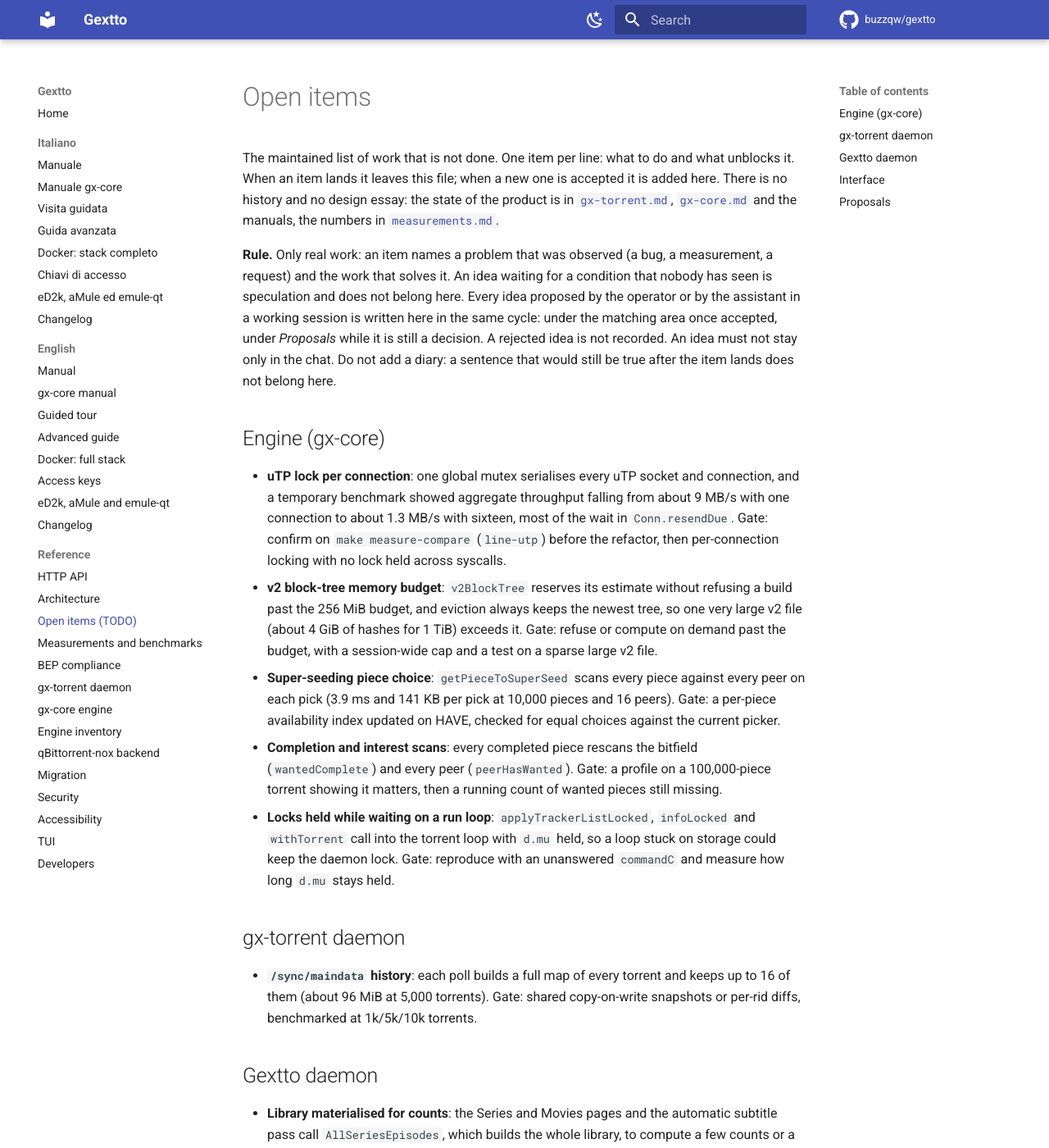
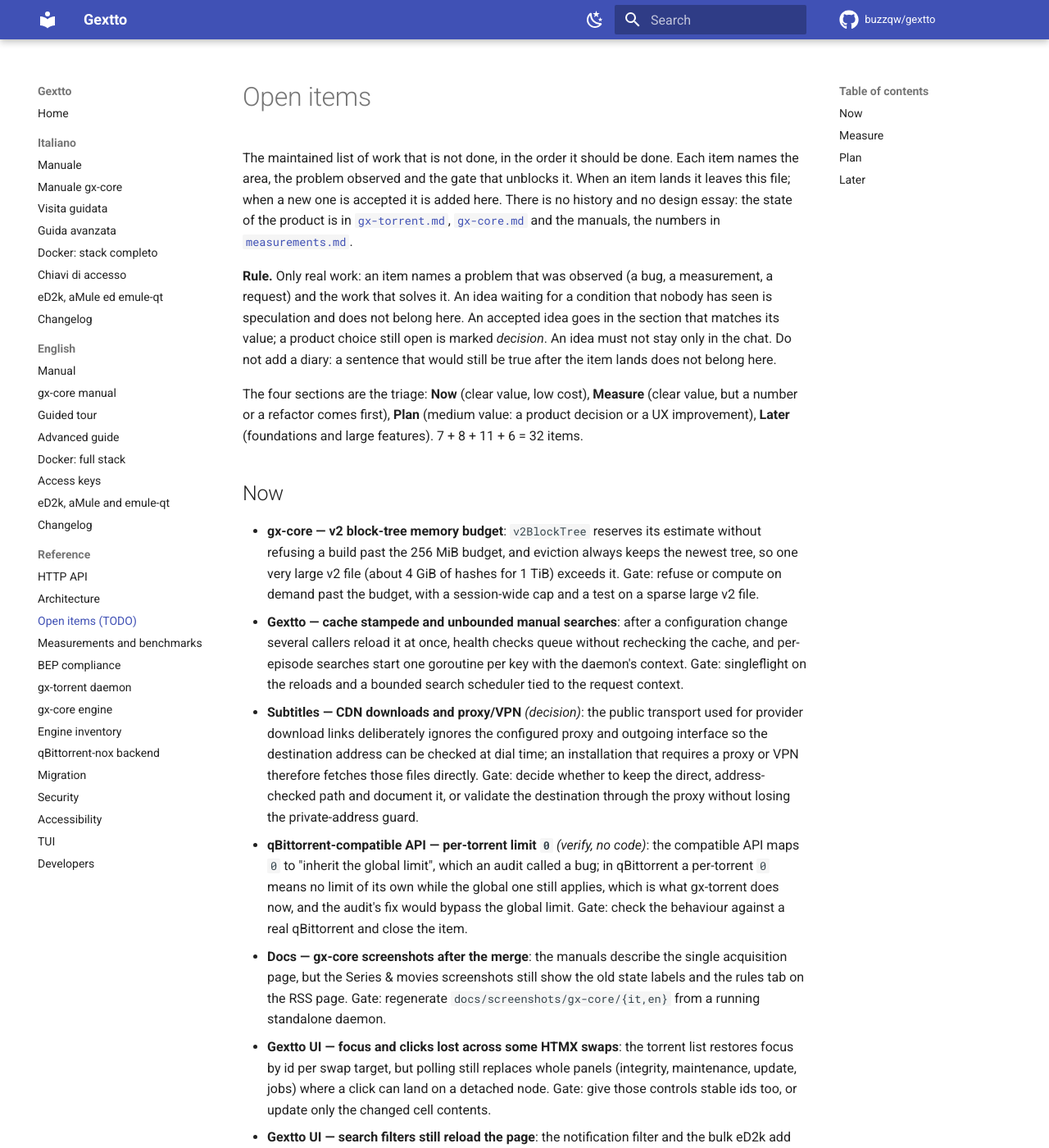
Before and after one commit to buzzqw/gextto, an MkDocs documentation site: the page built from docs/todo.md, in a window 1280 px wide and 1400 px high. Shown: the whole window at 82% size. Built offline with MkDocs 1.6.1 and Material for MkDocs 9.7.7, drawn with Linux system fonts in a browser that asks for light colours; comment, search, counter and statistics services are not loaded; some of the changed text lies outside the part shown.

Commit message:
docs: order the open items by value
The todo list is now grouped into Now, Measure, Plan and Later, with the area at the start of every item and the same what-to-do/gate shape. The rule in AGENTS.md and the document index describe the new order.

```diff
--- a/docs/todo.md
+++ b/docs/todo.md
@@ -1,94 +1,65 @@
 # Open items
 
-The maintained list of work that is not done. One item per line: what to do and what
-unblocks it. When an item lands it leaves this file; when a new one is accepted it is
-added here. There is no history and no design essay: the state of the product is in
-[`gx-torrent.md`](gx-torrent.md), [`gx-core.md`](gx-core.md) and the manuals, the numbers
-in [`measurements.md`](measurements.md).
+The maintained list of work that is not done, in the order it should be done.
+Each item names the area, the problem observed and the gate that unblocks it.
+When an item lands it leaves this file; when a new one is accepted it is added
+here. There is no history and no design essay: the state of the product is in
+[`gx-torrent.md`](gx-torrent.md), [`gx-core.md`](gx-core.md) and the manuals, the
+numbers in [`measurements.md`](measurements.md).
 
-**Rule.** Only real work: an item names a problem that was observed (a bug, a measurement,
-a request) and the work that solves it. An idea waiting for a condition that nobody has
-seen is speculation and does not belong here. Every idea proposed by the operator or by the
-assistant in a working session is written here in the same cycle: under the matching area
-once accepted, under *Proposals* while it is still a decision. A rejected idea is not
-recorded. An idea must not stay only in the chat. Do not add a diary: a sentence that would
-still be true after the item lands does not belong here.
+**Rule.** Only real work: an item names a problem that was observed (a bug, a
+measurement, a request) and the work that solves it. An idea waiting for a
+condition that nobody has seen is speculation and does not belong here. An
+accepted idea goes in the section that matches its value; a product choice still
+open is marked *decision*. An idea must not stay only in the chat. Do not add a
+diary: a sentence that would still be true after the item lands does not belong
+here.
 
-## Engine (gx-core)
+The four sections are the triage: **Now** (clear value, low cost), **Measure**
+(clear value, but a number or a refactor comes first), **Plan** (medium value: a
+product decision or a UX improvement), **Later** (foundations and large
+features). 7 + 8 + 11 + 6 = 32 items.
 
-- **uTP lock per connection**: one global mutex serialises every uTP socket and connection, and a temporary benchmark showed aggregate throughput falling from about 9 MB/s with one connection to about 1.3 MB/s with sixteen, most of the wait in `Conn.resendDue`. Gate: confirm on `make measure-compare` (`line-utp`) before the refactor, then per-connection locking with no lock held across syscalls.
-- **v2 block-tree memory budget**: `v2BlockTree` reserves its estimate without refusing a build past the 256 MiB budget, and eviction always keeps the newest tree, so one very large v2 file (about 4 GiB of hashes for 1 TiB) exceeds it. Gate: refuse or compute on demand past the budget, with a session-wide cap and a test on a sparse large v2 file.
-- **Super-seeding piece choice**: `getPieceToSuperSeed` scans every piece against every peer on each pick (3.9 ms and 141 KB per pick at 10,000 pieces and 16 peers). Gate: a per-piece availability index updated on HAVE, checked for equal choices against the current picker.
-- **Completion and interest scans**: every completed piece rescans the bitfield (`wantedComplete`) and every peer (`peerHasWanted`). Gate: a profile on a 100,000-piece torrent showing it matters, then a running count of wanted pieces still missing.
-- **Locks held while waiting on a run loop**: `applyTrackerListLocked`, `infoLocked` and `withTorrent` call into the torrent loop with `d.mu` held, so a loop stuck on storage could keep the daemon lock. Gate: reproduce with an unanswered `commandC` and measure how long `d.mu` stays held.
+## Now
 
-## gx-torrent daemon
+- **gx-core — v2 block-tree memory budget**: `v2BlockTree` reserves its estimate without refusing a build past the 256 MiB budget, and eviction always keeps the newest tree, so one very large v2 file (about 4 GiB of hashes for 1 TiB) exceeds it. Gate: refuse or compute on demand past the budget, with a session-wide cap and a test on a sparse large v2 file.
+- **Gextto — cache stampede and unbounded manual searches**: after a configuration change several callers reload it at once, health checks queue without rechecking the cache, and per-episode searches start one goroutine per key with the daemon's context. Gate: singleflight on the reloads and a bounded search scheduler tied to the request context.
+- **Subtitles — CDN downloads and proxy/VPN** *(decision)*: the public transport used for provider download links deliberately ignores the configured proxy and outgoing interface so the destination address can be checked at dial time; an installation that requires a proxy or VPN therefore fetches those files directly. Gate: decide whether to keep the direct, address-checked path and document it, or validate the destination through the proxy without losing the private-address guard.
+- **qBittorrent-compatible API — per-torrent limit `0`** *(verify, no code)*: the compatible API maps `0` to "inherit the global limit", which an audit called a bug; in qBittorrent a per-torrent `0` means no limit of its own while the global one still applies, which is what gx-torrent does now, and the audit's fix would bypass the global limit. Gate: check the behaviour against a real qBittorrent and close the item.
+- **Docs — gx-core screenshots after the merge**: the manuals describe the single acquisition page, but the Series & movies screenshots still show the old state labels and the rules tab on the RSS page. Gate: regenerate `docs/screenshots/gx-core/{it,en}` from a running standalone daemon.
+- **Gextto UI — focus and clicks lost across some HTMX swaps**: the torrent list restores focus by id per swap target, but polling still replaces whole panels (integrity, maintenance, update, jobs) where a click can land on a detached node. Gate: give those controls stable ids too, or update only the changed cell contents.
+- **Gextto UI — search filters still reload the page**: the notification filter and the bulk eD2k add still use a full redirect, so a keyboard user starts again from the top. Gate: convert those endpoints to in-place HTMX swaps or restore focus from the URL.
 
-- **`/sync/maindata` history**: each poll builds a full map of every torrent and keeps up to 16 of them (about 96 MiB at 5,000 torrents). Gate: shared copy-on-write snapshots or per-rid diffs, benchmarked at 1k/5k/10k torrents.
+## Measure
 
-## Gextto daemon
+- **gx-core — uTP lock per connection**: one global mutex serialises every uTP socket and connection, and a temporary benchmark showed aggregate throughput falling from about 9 MB/s with one connection to about 1.3 MB/s with sixteen, most of the wait in `Conn.resendDue`. Gate: confirm on `make measure-compare` (`line-utp`) before the refactor, then per-connection locking with no lock held across syscalls.
+- **gx-torrent daemon — locks held while waiting on a run loop**: `applyTrackerListLocked`, `infoLocked` and `withTorrent` call into the torrent loop with `d.mu` held, so a loop stuck on storage could keep the daemon lock. Gate: reproduce with an unanswered `commandC`, measure how long `d.mu` stays held, then release it around the engine call.
+- **Gextto — library materialised for counts**: the Series and Movies pages and the automatic subtitle pass call `AllSeriesEpisodes`, which builds the whole library, to compute a few counts or a short target list; the movie page also matches every monitored film against every copy. Gate: aggregate SQL queries and a title index, measured on 50k episodes.
+- **Gextto — matching and parsing done twice per cycle**: `RecordSeenBatch` scores every release against every title, the cycle then matches the candidates again, and gap filling parses the same listings once per episode. Gate: carry match and score on the release and group gaps by season, with a count of `ParseQuality` calls per cycle.
+- **Gextto — archive and MediaInfo reads before the limit**: `MediaInfoBackfillTargets` loads every missing row before applying its limit, content filters with an empty query scan the whole archive, `BrowsePage` parses every row. Gate: paginated queries and a light list DTO, measured on 100k archive rows.
+- **Gextto — single series and calendar doing global work**: `EpisodesForSeries` decodes every active torrent and filters in Go, and the ICS calendar holds its cache lock across network calls. Gate: per-series SQL predicates and a calendar built outside the lock.
+- **Gextto — logger and acquisition history writes**: the logger holds its lock across the disk write and every acquisition event is its own SQLite transaction. Gate: a blocking-writer test and batched event commits.
+- **Persistence — transactions**: replace the remaining whole-library read-modify-write paths with patch transactions or revisions. Gate: concurrent save tests beyond the series/movie endpoints.
 
-- **Library materialised for counts**: the Series and Movies pages and the automatic subtitle pass call `AllSeriesEpisodes`, which builds the whole library, to compute a few counts or a short target list; the movie page also matches every monitored film against every copy. Gate: aggregate SQL queries and a title index, measured on 50k episodes.
-- **Matching and parsing done twice per cycle**: `RecordSeenBatch` scores every release against every title, the cycle then matches the candidates again, and gap filling parses the same listings once per episode. Gate: carry match and score on the release and group gaps by season, with a count of `ParseQuality` calls per cycle.
-- **Archive and MediaInfo reads before the limit**: `MediaInfoBackfillTargets` loads every missing row before applying its limit, content filters with an empty query scan the whole archive, `BrowsePage` parses every row. Gate: paginated queries and a light list DTO, measured on 100k archive rows.
-- **Single series and calendar doing global work**: `EpisodesForSeries` decodes every active torrent and filters in Go, and the ICS calendar holds its cache lock across network calls. Gate: per-series SQL predicates and a calendar built outside the lock.
-- **Cache stampede and unbounded manual searches**: after a configuration change several callers reload it at once, health checks queue without rechecking the cache, and per-episode searches start one goroutine per key with the daemon's context. Gate: singleflight on the reloads and a bounded search scheduler tied to the request context.
-- **Logger and acquisition history writes**: the logger holds its lock across the disk write and every acquisition event is its own SQLite transaction. Gate: a blocking-writer test and batched event commits.
+## Plan
 
-## Interface
+- **gx-core — super-seeding piece choice**: `getPieceToSuperSeed` scans every piece against every peer on each pick (3.9 ms and 141 KB per pick at 10,000 pieces and 16 peers). Gate: a per-piece availability index updated on HAVE, checked for equal choices against the current picker.
+- **gx-core — completion and interest scans**: every completed piece rescans the bitfield (`wantedComplete`) and every peer (`peerHasWanted`). Gate: a profile on a 100,000-piece torrent first; if it matters, a running count of wanted pieces still missing.
+- **gx-torrent daemon — `/sync/maindata` history**: each poll builds a full map of every torrent and keeps up to 16 of them (about 96 MiB at 5,000 torrents). Gate: shared copy-on-write snapshots or per-rid diffs, benchmarked at 1k/5k/10k torrents.
+- **TUI — selection, stream limits and maintenance errors**: a refresh can move the selection after an HTTP/eD2k row is inserted, SSE lines and events have no byte limit, and a backup error is cleared by the next successful maintenance call. Gate: keep the selection by identity, cap lines and events, record errors per endpoint.
+- **Quality profiles — movie and series scope** *(decision)*: the same profile serves both libraries and the request-manager picker cannot filter by type. Gate: decide whether to add a `kind` field (movie/series/both, default both) and filter the pickers.
+- **Quality profiles — linked titles** *(decision)*: a profile is copied into a title at save time and titles do not store its id, so editing a profile never reaches existing titles. Gate: decide whether to keep copy-only semantics or add a "re-apply to linked titles" action with a preview of the affected titles.
+- **qBittorrent-compatible API — rules** *(decision)*: the native page keeps rules only as an advanced fallback, but `/api/v2/rss/rules/*` still exposes them to external clients, and the one-time migration switches stored rules off for those clients too. Gate: decide whether external clients still need that surface or the API should report no rules and the compatibility note in `gx-core.md` be updated.
+- **Gextto UI — status colours and progress bars**: `--ok` still equals `--accent` in all four themes and three different progress bar grammars remain between Gextto and the daemon. Gate: an accessibility check of the new hues in every theme before separating the success colour from the selection colour.
+- **Gextto UI — accessibility beyond the automatic guards**: sorted headers, row checkboxes, placeholder posters and the detail tabs are labelled correctly, but axe still skips several pages and `docs/ACCESSIBILITY.md` asks for a manual screen-reader pass. Gate: an accessibility round with axe extended to the skipped pages and a keyboard/screen-reader check of the pages the suite does not visit.
+- **Gextto UI — navigation that loses the place**: row actions and the Guided/Expert switch reload the whole page, and the settings search only changes the hash, so a refresh returns to the old section. Gate: decide how many routes to convert to in-place swaps, keeping the in-app unsaved-changes message.
+- **Gextto UI — operational state that is easy to misread**: starting a cycle only shows a toast that expires, and the two log viewers refresh differently. Gate: the operator picks which of the two remaining indicators to land first.
 
-- **TUI selection, stream limits and maintenance errors**: a refresh can move the selection after an HTTP/eD2k row is inserted, SSE lines and events have no byte limit, and a backup error is cleared by the next successful maintenance call. Gate: keep the selection by identity, cap lines and events, record errors per endpoint.
+## Later
 
-## Proposals
-
-- **Subtitle CDN downloads and proxy/VPN**: the public transport used for provider download links deliberately ignores the configured proxy and outgoing interface so the destination address can be checked at dial time; an installation that requires a proxy or VPN therefore fetches those files directly. Gate: decide whether to keep the direct, address-checked path and document it, or validate the destination through the proxy without losing the private-address guard.
-- **qBittorrent per-torrent limit `0`**: the compatible API maps `0` to "inherit the global limit", which an audit called a bug; in qBittorrent a per-torrent `0` means no limit of its own while the global one still applies, which is what gx-torrent does now, and the audit's fix would bypass the global limit. Gate: check the behaviour against a real qBittorrent before changing anything.
-- **Quality profiles: movie and series scope**: the same profile serves both libraries and the request-manager picker cannot filter by type. Gate: decide whether to add a `kind` field (movie/series/both, default both) and filter the pickers.
-- **Quality profiles: linked titles**: a profile is copied into a title at save time and titles do not store its id, so editing a profile never reaches existing titles. Gate: decide whether to keep copy-only semantics or add a "re-apply to linked titles" action with a preview of the affected titles.
-- **Rules in the qBittorrent-compatible API**: the native page now keeps rules only as an advanced fallback, but `/api/v2/rss/rules/*` still exposes them to external clients, and the one-time migration switches stored rules off for those clients too. Gate: decide whether external clients still need that surface or the API should report no rules and the compatibility note in `gx-core.md` be updated.
-- **gx-core screenshots after the merge**: the manuals describe the single acquisition page, but the Series & movies screenshots still show the old state labels and the rules tab on the RSS page. Gate: regenerate `docs/screenshots/gx-core/{it,en}` from a running standalone daemon.
-
-- **Persistence transactions**: replace the remaining whole-library read-modify-write paths with patch transactions or revisions. Gate: concurrent save tests beyond the series/movie endpoints.
-- **Resume journal evolution**: associate layout generation and checksums with persisted piece state, and rehash selectively after unclean shutdown or sync failure. Gate: crash-consistency and resume-performance tests.
-- **Lifecycle and persistence boundary evolution**: consolidate task/process supervision and repository transactions behind explicit unit-of-work and shutdown phases. Gate: lifecycle tests covering HTTP, jobs, watchdog, crossnet and managed processes.
-- **Release provenance evolution**: publish signed, immutable build-once artifacts and promote the same verified bytes to stable. The declared dependency report and the reproducibility recipe are already in place. Gate: signature verification and promotion tests.
-
-- **Focus and clicks still lost across some HTMX swaps**: the torrent list now restores
-  focus by id per swap target, and the drawer opener is looked up again, but polling still
-  replaces whole panels (integrity, maintenance, update, jobs) where a click can land on a
-  detached node. Gate: decide whether to give those controls stable ids too or to update
-  only the changed cell contents.
-- **Search filters still reload the page**: the notification filter and the bulk eD2k add
-  still use a full redirect, so a keyboard user starts again from the top; the clear and
-  add-all buttons now have ids but a redirect cannot be caught by the focus restore.
-  Gate: convert those endpoints to in-place HTMX swaps or restore focus from the URL.
-- **Visual consistency of status colours and progress bars**: `--ok` still equals
-  `--accent` in all four themes and three different progress bar grammars remain between
-  Gextto and the daemon. Gate: an accessibility check of the new hues in every theme
-  before separating the success colour from the selection colour.
-- **Accessibility audit beyond the automatic guards**: sorted headers, row checkboxes,
-  placeholder posters and the detail tabs are now labelled correctly, but axe still skips
-  several pages and `docs/ACCESSIBILITY.md` asks for a manual screen-reader pass. Gate: an
-  accessibility round with axe extended to the skipped pages and a keyboard/screen-reader
-  check of the pages the suite does not visit.
-- **Navigation that loses the place**: row actions and the Guided/Expert switch reload the
-  whole page, and the settings search only changes the hash, so a refresh returns to the
-  old section. Gate: decide how many routes to convert to in-place swaps, keeping the
-  in-app unsaved-changes message.
-- **Operational state that is easy to misread**: starting a cycle only shows a toast that
-  expires, and the two log viewers refresh differently. The automatic-refresh badge and the
-  masked API keys of the daemon are already in place. Gate: the operator picks which of the
-  two remaining indicators to land first.
-- **Queue deadlines and preemption**: per-title high/normal/low priority is
-  available; the remaining work is a finish-by time, preemption of lower-priority
-  work when a deadline is at risk and protection of active streaming. Gate:
-  scheduler tests for preemption, starvation and deadline safety.
-- **Season upgrade budget and pack preference**: per-series auto/singles/wait-for-pack
-  strategies are available; the remaining work is to cap episode-by-episode upgrade
-  cost, prefer a full-season replacement when enough episodes would change, and
-  optionally accept a partial pack only when it covers every known gap. Gate: a
-  coverage model shared by approval, inspection, staging and upgrade preview.
-- **Movie editions**: model director's cuts, extended editions and different-language cuts
-  as distinct versions of the same movie instead of forcing them into one upgrade ladder.
-  Gate: metadata and database migration, library naming rules and a decision on whether to
-  keep multiple editions side by side.
+- **Persistence — resume journal evolution**: associate layout generation and checksums with persisted piece state, and rehash selectively after unclean shutdown or sync failure. Gate: crash-consistency and resume-performance tests.
+- **Lifecycle — supervision and transactions**: consolidate task/process supervision and repository transactions behind explicit unit-of-work and shutdown phases. Gate: lifecycle tests covering HTTP, jobs, watchdog, crossnet and managed processes.
+- **Release — provenance**: publish signed, immutable build-once artifacts and promote the same verified bytes to stable; the dependency report and the reproducibility recipe are already in place. Gate: signature verification and promotion tests.
+- **Queue — deadlines and preemption**: per-title high/normal/low priority is available; the remaining work is a finish-by time, preemption of lower-priority work when a deadline is at risk and protection of active streaming. Gate: scheduler tests for preemption, starvation and deadline safety.
+- **Upgrades — season budget and pack preference**: per-series auto/singles/wait-for-pack strategies are available; the remaining work is to cap episode-by-episode upgrade cost, prefer a full-season replacement when enough episodes would change, and accept a partial pack only when it covers every known gap. Gate: a coverage model shared by approval, inspection, staging and upgrade preview.
+- **Movies — editions**: model director's cuts, extended editions and different-language cuts as distinct versions of the same movie instead of forcing them into one upgrade ladder. Gate: metadata and database migration, library naming rules and a decision on whether to keep multiple editions side by side.
```
Also changed, not shown: AGENTS.md (+15 -12 lines), docs/README.md (+1 -1 lines), docs/gx-core.md (+1 -1 lines).
